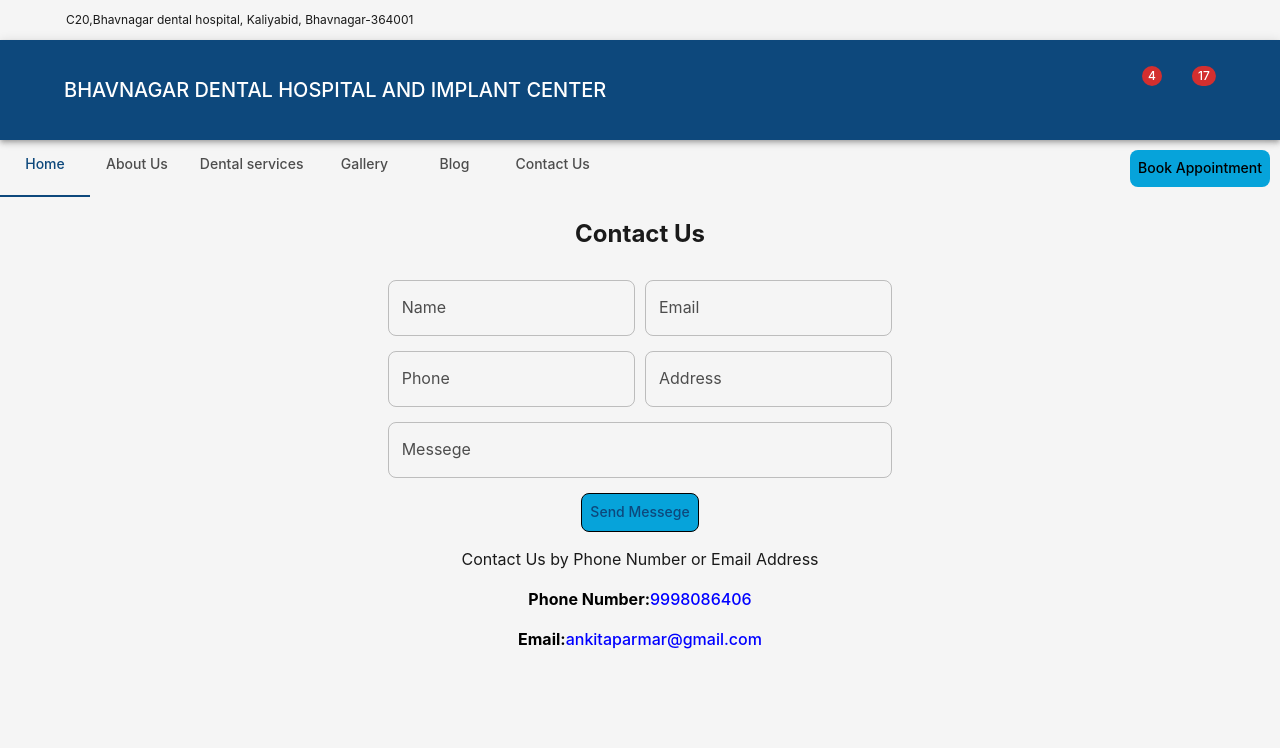
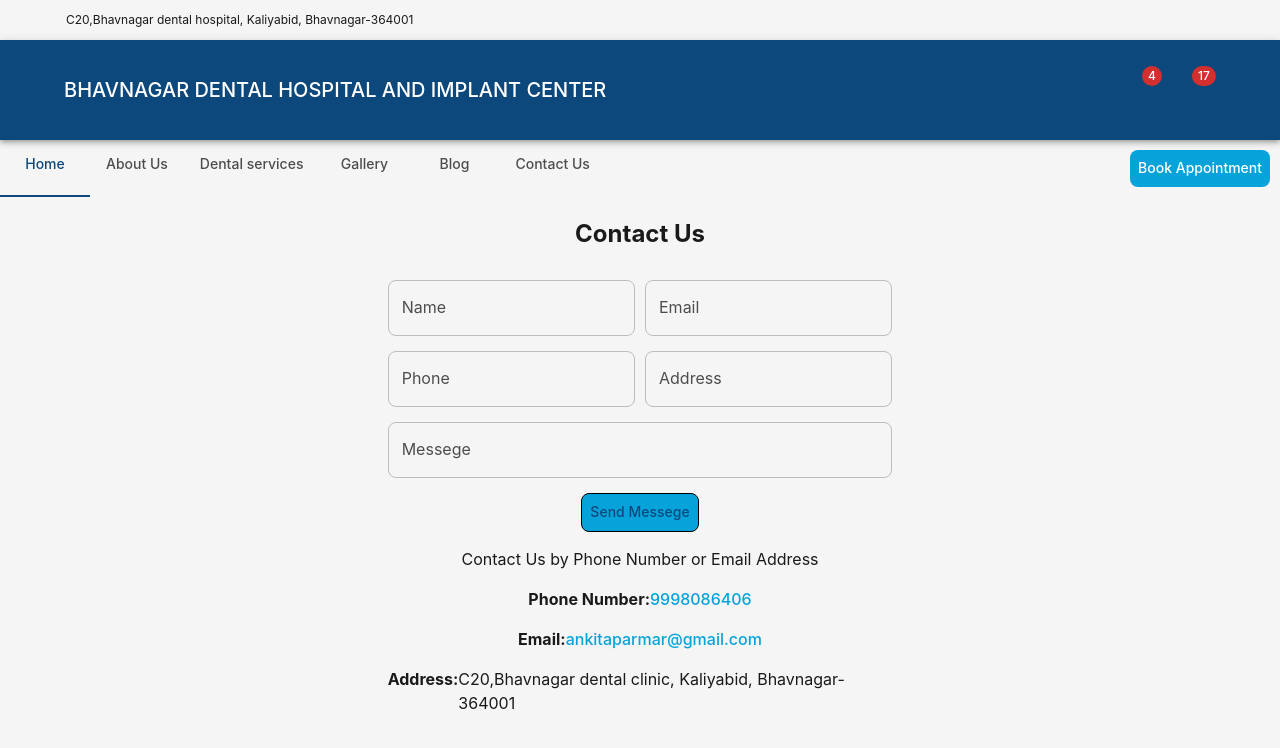
Before and after one commit to Ankitaparmar97/my-clinic, a React (Vite) app: page /ContactUs in a window 1280 px wide. Shown: the top 748 px of the page. Built offline with nearby package versions, Linux system fonts and the light colour scheme; some icons are missing.

Commit message:
Okay, done with delete comments and other changes

```diff
--- a/package.json
+++ b/package.json
@@ -20,7 +20,6 @@
   "dependencies": {
     "@emotion/react": "^11.14.0",
     "@emotion/styled": "^11.14.0",
-    "@flaticon/flaticon-uicons": "^3.3.1",
     "@mui/icons-material": "^7.1.1",
     "@mui/material": "^7.1.2",
     "framer-motion": "^12.23.0",
--- a/src/components/Achievement.tsx
+++ b/src/components/Achievement.tsx
@@ -1,32 +1,3 @@
-// /* eslint-disable @typescript-eslint/no-unsafe-member-access */
-// import * as React from 'react';
-// import Box from '@mui/material/Box';
-// import Card from '@mui/material/Card';
-// import CardContent from '@mui/material/CardContent';
-// // import Typography from '@mui/material/Typography';
-
-// const card = (
-//   <React.Fragment>
-//     <CardContent>
-//       <img src="implant.jpg"></img>
-//     </CardContent>
-//   </React.Fragment>
-// );
-
-// function OutlinedCard() {
-//   return (
-//     <Box sx={{ display: 'flex', marginLeft: '130px'}}>
-//       <Card sx={{ width: '250px', height: '300px', margin: '20px' }}>{card}</Card>
-//       <Card sx={{ width: '250px', height: '300px', margin: '20px' }}>{card}</Card>
-//       <Card sx={{ width: '250px', height: '300px', margin: '20px' }}>{card}</Card>
-//       <Card sx={{ width: '250px', height: '300px', margin: '20px' }}>{card}</Card>
-//     </Box>
-//   );
-// }
-
-// export default OutlinedCard;
-
-// import * as React from 'react';
 import Box from '@mui/material/Box';
 import Card from '@mui/material/Card';
 import CardContent from '@mui/material/CardContent';
@@ -38,7 +9,7 @@ function CardWithImage({ src }: { src: string }) {
         width: '250px',
         height: '300px',
         margin: '10px',
-        boxShadow: '0 15px 35px rgba(52, 119, 207, 0.2)',
+        boxShadow: '0 15px 35px rgba(15, 70, 143, 0.2)',
       }}
     >
       <CardContent>
--- a/src/components/BreadIcon.tsx
+++ b/src/components/BreadIcon.tsx
@@ -2,7 +2,6 @@ import * as React from 'react';
 import Breadcrumbs from '@mui/material/Breadcrumbs';
 import Typography from '@mui/material/Typography';
 import Stack from '@mui/material/Stack';
-// import NavigateNextIcon from '@mui/icons-material/NavigateNext';
 import { NavLink, Route, Routes } from 'react-router-dom';
 import Box from '@mui/material/Box';
 // import Home from './HomePage';
@@ -26,7 +25,6 @@ export default function CustomSeparator(props) {
         alignItems: 'center',
         width: '100vw',
         height: '300px',
-        // backgroundColor: theam.palette.primary.light,
         backgroundImage: 'url(l_denture.jpg)',
       }}
     >
--- a/src/components/Button.tsx
+++ b/src/components/Button.tsx
@@ -1,8 +1,6 @@
 import Stack from '@mui/material/Stack';
 import Button from '@mui/material/Button';
 import { useTheme } from '@mui/material/styles';
-
-// export default function BasicButtons() {
 
 const PhoneCall = () => {
   const theam = useTheme();
@@ -10,7 +8,12 @@ const PhoneCall = () => {
   return (
     <Stack spacing={2} direction="row" sx={{ padding: '10px' }}>
       <a href={`tel:${phoneNumber}`}>
-        <Button sx={{ backgroundColor: theam.palette.primary.light, color: 'black' }}>
+        <Button
+          sx={{
+            backgroundColor: theam.palette.primary.light,
+            color: theam.palette.primary.contrastText,
+          }}
+        >
           Book Appointment
         </Button>
       </a>
--- a/src/components/ContactUs.tsx
+++ b/src/components/ContactUs.tsx
@@ -2,10 +2,12 @@ import { Button, Typography } from '@mui/material';
 import Box from '@mui/material/Box';
 import TextField from '@mui/material/TextField';
 import { useTheme } from '@mui/material/styles';
+
 export default function BasicTextFields() {
   const theam = useTheme();
   const phoneNumber = '+919998086406';
   const email = 'ankitaparmar@gmail.com';
+
   return (
     <>
       <h2 style={{ display: 'flex', justifyContent: 'center', fontWeight: '700' }}>Contact Us</h2>
@@ -55,17 +57,33 @@ export default function BasicTextFields() {
             Contact Us by Phone Number or Email Address
           </Typography>
           {/* <Typography>Phone Number</Typography> */}
-          <p style={{ color: 'black', display: 'flex', justifyContent: 'center' }}>
+          <p
+            style={{ color: theam.palette.text.primary, display: 'flex', justifyContent: 'center' }}
+          >
             <strong>Phone Number:</strong>
-            <a href={`tel:${phoneNumber}`} style={{ textDecoration: 'none', color: 'blue' }}>
+            <a
+              href={`tel:${phoneNumber}`}
+              style={{ textDecoration: 'none', color: theam.palette.primary.light }}
+            >
               9998086406
             </a>
           </p>
-          <p style={{ color: 'black', display: 'flex', justifyContent: 'center' }}>
+          <p
+            style={{ color: theam.palette.text.primary, display: 'flex', justifyContent: 'center' }}
+          >
             <strong>Email:</strong>
-            <a href={`mailto:${email}`} style={{ textDecoration: 'none', color: 'blue' }}>
+            <a
+              href={`mailto:${email}`}
+              style={{ textDecoration: 'none', color: theam.palette.primary.light }}
+            >
               ankitaparmar@gmail.com
             </a>
+          </p>
+          <p
+            style={{ color: theam.palette.text.primary, display: 'flex', justifyContent: 'center' }}
+          >
+            <strong>Address:</strong>
+            <Typography>C20,Bhavnagar dental clinic, Kaliyabid, Bhavnagar-364001</Typography>
           </p>
         </Box>
       </Box>
--- a/src/index.css
+++ b/src/index.css
@@ -20,7 +20,7 @@ a {
   text-decoration: inherit;
 }
 a:hover {
-  color: #53f2c8;
+  color: #06a3da;
 }
 
 body {
@@ -33,6 +33,7 @@ h1 {
   font-size: 3.2em;
   line-height: 1.1;
 }
+/*
 
 @media (prefers-color-scheme: light) {
   :root {
@@ -45,4 +46,4 @@ h1 {
   button {
     background-color: #f9f9f9;
   }
-}
+} */
```
Also changed, not shown: src/App.css (+0 -12 lines), public/Bhavnagar.jpg (renamed from public/Bhavnagar1.jpg), 1 other file (tests, documents, lock files or other folders).
